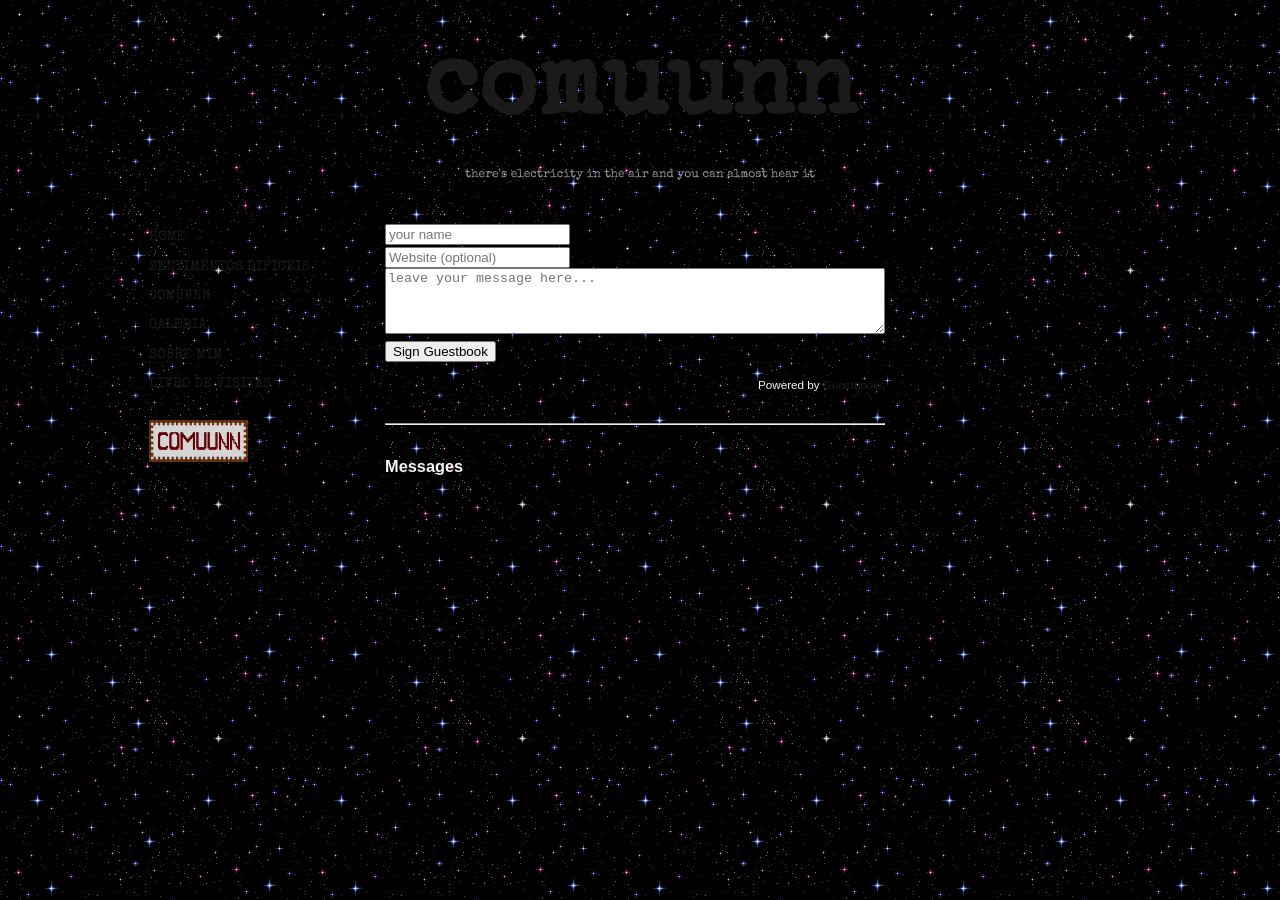
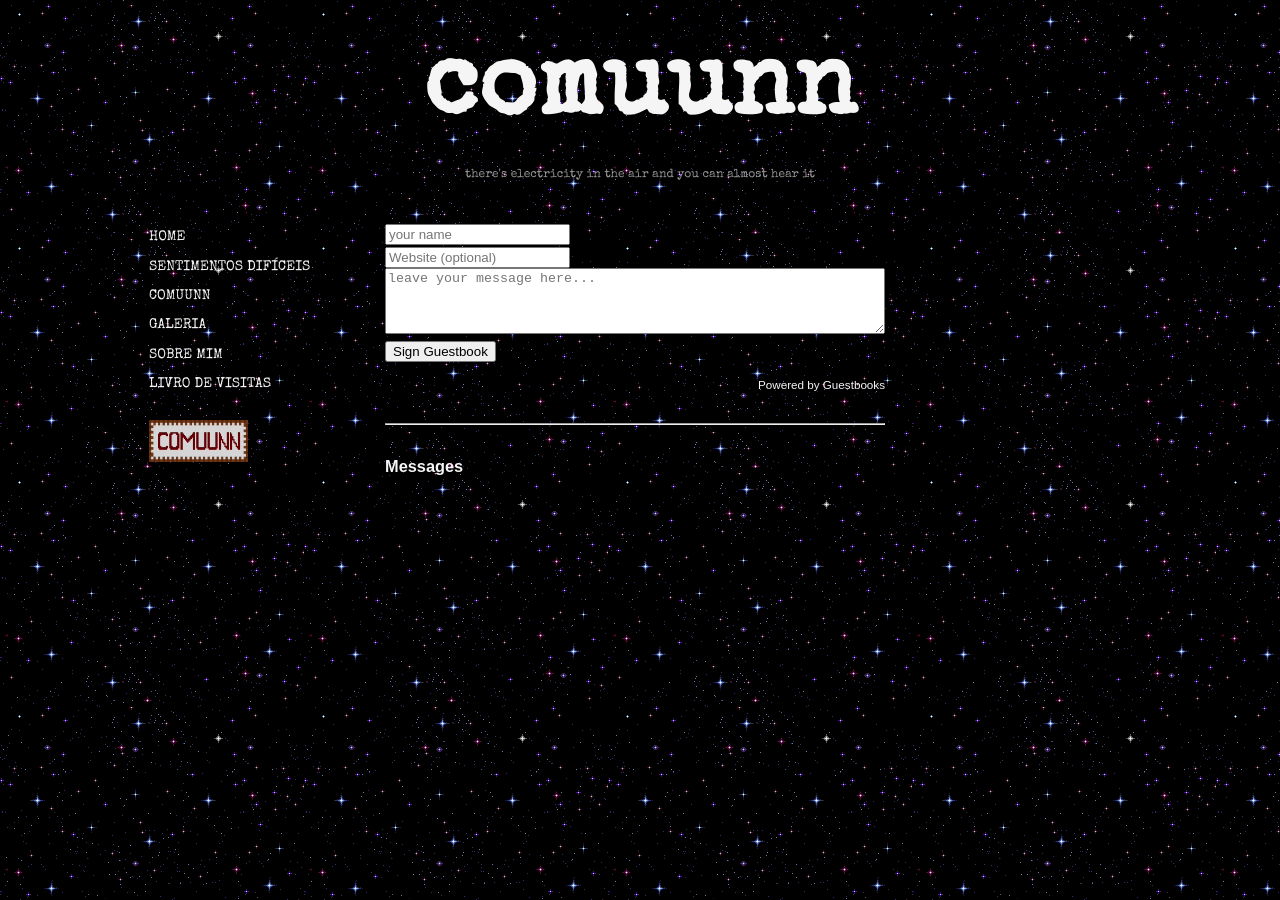
Before and after one commit to guiolhermer/comuunn, a Jekyll site: the page built from guestbook/index.html, in a window 1280 px wide. Built offline with Jekyll 4.4.1, drawn with Linux system fonts in a browser that asks for light colours; some web fonts are replaced; a script that is not in the unit is left out.

Commit message:
fix: update link color to dark white for improved visibility

```diff
--- a/assets/style.css
+++ b/assets/style.css
@@ -34,7 +34,7 @@ body {
 }
 
 a {
-  color: var(--ink);
+  color: var(--branco-escuro);
   text-decoration: none;
 }
 
```
